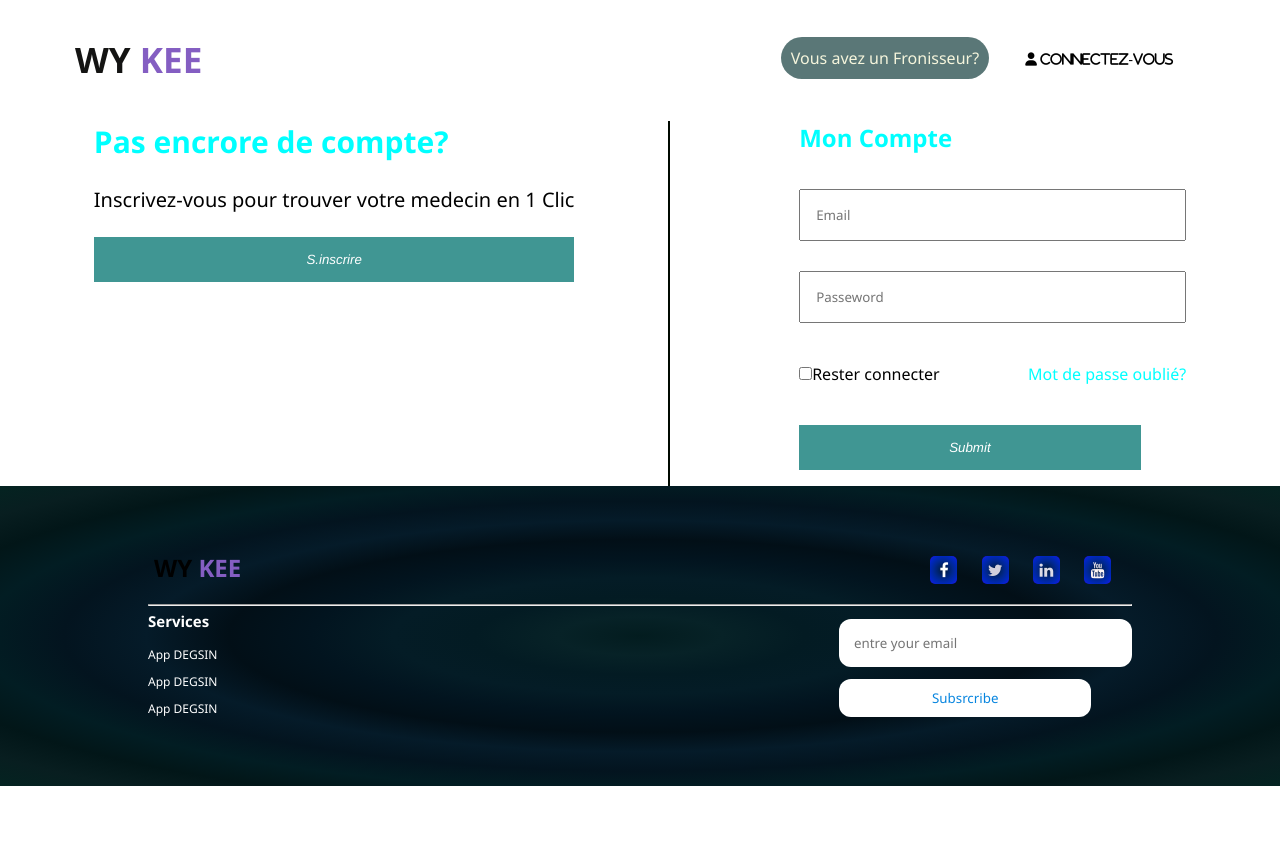
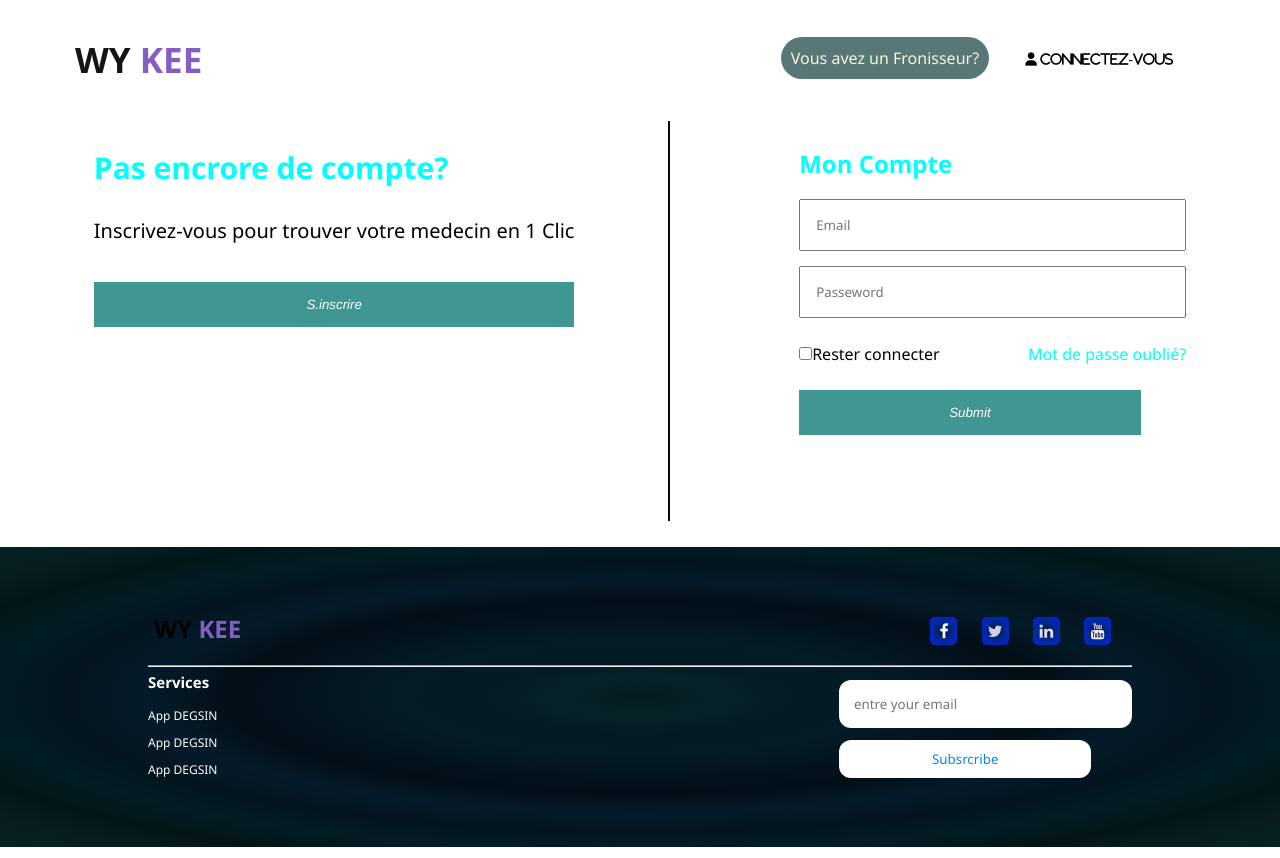
Before and after one commit to anouar-devlopeur/dgsintest_logoFrontend, a plain HTML site: page wykee.html in a window 1280 px wide. Before the commit the page ends 800 px from the top, so only its background shows below. Drawn offline with Linux system fonts and the light colour scheme.

Commit message:
mdifier dgsin

```diff
--- a/style.css
+++ b/style.css
@@ -36,20 +36,23 @@ button{
     display: flex;
     justify-content: space-evenly;
     /* align-content: center; */
-    margin-top: 3%;
+    margin: 3% 0 0 0;
     width: 100%;
 
 }
 .cont_lef{
   font-size: 20px;
+  padding-top: 2%;
+  height: 400px;
+
 }
 .cont_lef h1{
       color: aqua;
-      margin-bottom: 5%;
+      margin-bottom: 6%;
 }
 .cont_lef p{
 
-    margin-bottom: 5%;
+    margin-bottom: 8%;
 }
 .color{
     color: aqua;
@@ -65,26 +68,30 @@ button{
   font-style: italic;
 }
 .cont_meduim{
-    height: 365px;
+    height: 400px;
     border-left: 2px solid #000900;
-    margin-right: 35px;;
+    margin-right: 35px;
 
+
+}
+.con_right{
+  padding-top: 2%;
 
 }
 .con_right h2{
 
-    margin-bottom: 9%;
+    margin-bottom: 5%;
 }
 .inp{
     /* top-roght_botoom-left */
     padding: 15px 170px 15px 15px;
-    margin-bottom: 30px;
+    margin-bottom: 15px;
   }
 
   .chek{
     display: flex;
     justify-content: space-between;
-    margin-bottom: 30px;
+    margin-bottom: 15px;
      padding: 10px 0;
 
   }
@@ -104,6 +111,7 @@ button{
      #051b29, #03141f, #021d23, #021618, #081e20, #042321);
     height: 300px;
     width: 100%;
+
  }
  .containerfooter{
   width: 80%;
--- a/wykee.html
+++ b/wykee.html
@@ -6,7 +6,7 @@
     <meta name="viewport" content="width=device-width, initial-scale=1.0">
     <meta http-equiv="X-UA-Compatible" content="ie=edge">
     <meta http-equiv="X-UA-Compatible" content="IE=7">
-    <meta http-equiv="refresh" content="2">
+    <meta http-equiv="refresh" content="1">
     <meta name="keywords" content="">
     <link rel="stylesheet" href="style.css">
     <link rel="stylesheet" href="https://cdnjs.cloudflare.com/ajax/libs/font-awesome/6.4.0/css/all.min.css" integrity="sha512-iecdLmaskl7CVkqkXNQ/ZH/XLlvWZOJyj7Yy7tcenmpD1ypASozpmT/E0iPtmFIB46ZmdtAc9eNBvH0H/ZpiBw==" crossorigin="anonymous" referrerpolicy="no-referrer" />
```
